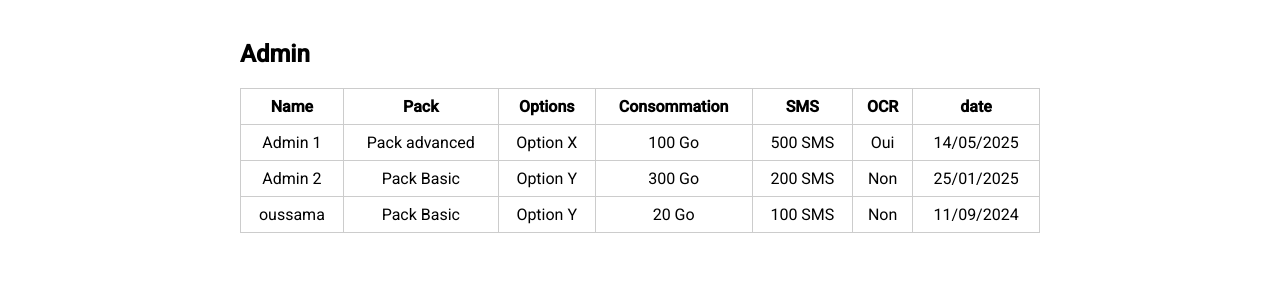
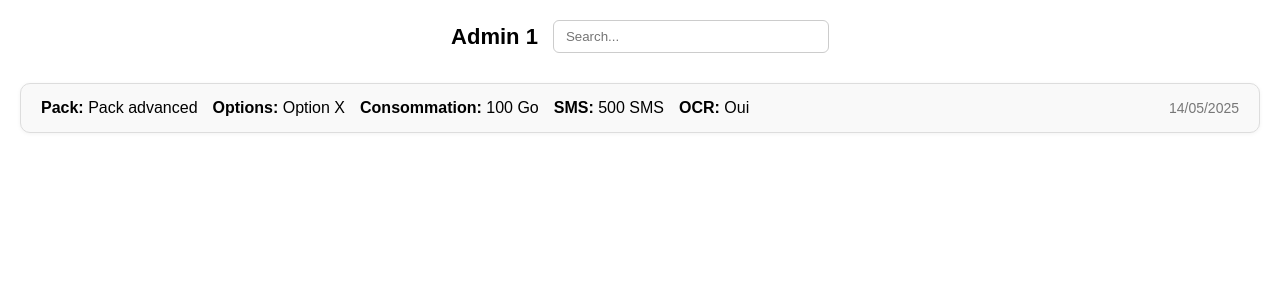
Before and after one commit to Mohamed-Yahyaa/page_admin, an Angular app: page /dashboard in a window 1280 px wide. Shown: the top 300 px of the page. Built offline with nearby package versions, Linux system fonts and the light colour scheme.

Commit message:
design to dashboard

```diff
--- a/src/app/admin.service.ts
+++ b/src/app/admin.service.ts
@@ -17,26 +17,26 @@ export class AdminService {
       ocr: 'Oui',
       date: '14/05/2025',
     },
-    {
-      id: 2,
-      name: 'Admin 2',
-      pack: 'Pack Basic',
-      options: 'Option Y',
-      consommation: '300 Go',
-      sms: '200 SMS',
-      ocr: 'Non',
-      date: '25/01/2025'
-    },
-    {
-      id: 3,
-      name: 'oussama',
-      pack: 'Pack Basic',
-      options: 'Option Y',
-      consommation: '20 Go',
-      sms: '100 SMS',
-      ocr: 'Non',
-      date: '11/09/2024'
-    }
+    // {
+    //   id: 2,
+    //   name: 'Admin 2',
+    //   pack: 'Pack Basic',
+    //   options: 'Option Y',
+    //   consommation: '300 Go',
+    //   sms: '200 SMS',
+    //   ocr: 'Non',
+    //   date: '25/01/2025'
+    // },
+    // {
+    //   id: 3,
+    //   name: 'oussama',
+    //   pack: 'Pack Basic',
+    //   options: 'Option Y',
+    //   consommation: '20 Go',
+    //   sms: '100 SMS',
+    //   ocr: 'Non',
+    //   date: '11/09/2024'
+    // }
   ];
 
   constructor() {}
--- a/src/app/dashboard/dashboard.component.css
+++ b/src/app/dashboard/dashboard.component.css
@@ -1,27 +1,80 @@
-.container {
-    padding: 20px;
-    max-width: 800px;
-    margin: auto;
+.dashboard-container {
+  max-width: 100%;
+  padding: 20px;
+  box-sizing: border-box;
+  font-family: Arial, sans-serif;
+}
+
+.top-row {
+  display: flex;
+  justify-content: center;
+  align-items: center;
+  gap: 15px;
+  margin-bottom: 30px;
+}
+
+.name {
+  font-size: 22px;
+  font-weight: bold;
+}
+
+.search-box {
+  padding: 8px 12px;
+  width: 250px;
+  border: 1px solid #ccc;
+  border-radius: 6px;
+}
+
+.admin-card {
+  background: #f9f9f9;
+  border: 1px solid #ddd;
+  border-radius: 10px;
+  padding: 15px 20px;
+  margin-bottom: 15px;
+  box-shadow: 0 1px 4px rgba(0,0,0,0.05);
+  display: flex;
+  justify-content: space-between;
+  flex-wrap: wrap;
+}
+
+.data-row {
+  display: flex;
+  flex-wrap: wrap;
+  gap: 15px;
+}
+
+.data-item {
+  min-width: 100px;
+}
+
+.date {
+  margin-left: auto;
+  font-size: 14px;
+  color: #777;
+  align-self: center;
+}
+
+/* Responsive */
+@media (max-width: 768px) {
+  .data-row {
+    flex-direction: column;
   }
 
-  input {
-    margin: 5px;
-    padding: 6px;
+  .admin-card {
+    flex-direction: column;
   }
 
-  button {
-    margin: 5px;
-    padding: 6px 10px;
+  .top-row {
+    flex-direction: column;
   }
 
-  table {
+  .search-box {
     width: 100%;
-    margin-top: 20px;
-    border-collapse: collapse;
+    max-width: 100%;
   }
 
-  th, td {
-    border: 1px solid #ccc;
-    padding: 8px;
-    text-align: center;
+  .date {
+    margin-left: 0;
+    margin-top: 10px;
   }
+}
--- a/src/app/dashboard/dashboard.component.html
+++ b/src/app/dashboard/dashboard.component.html
@@ -1,30 +1,22 @@
-<div class="container">
-  <h2>Admin</h2>
+<div class="dashboard-container">
 
-  <table cellpadding="5">
-    <thead>
-      <tr>
-        <th>Name</th>
-        <th>Pack</th>
-        <th>Options</th>
-        <th>Consommation</th>
-        <th>SMS</th>
-        <th>OCR</th>
-        <th>date</th>
-      </tr>
-    </thead>
-    <tbody>
-      <tr *ngFor="let admin of admins">
-        <td>{{ admin.name }}</td>
-        <td>{{ admin.pack }}</td>
-        <td>{{ admin.options }}</td>
-        <td>{{ admin.consommation }}</td>
-        <td>{{ admin.sms }}</td>
-        <td>{{ admin.ocr }}</td>
-        <td>{{ admin.date }}</td>
-      </tr>
-    </tbody>
-  </table>
+  <!-- Top Row: Name and Search -->
+  <div class="top-row">
+    <div class="name" *ngFor="let admin of admins">{{ admin.name }}</div>
+    <input type="text" placeholder="Search..." class="search-box">
+  </div>
+
+  <!-- Data Cards Layout -->
+  <div class="admin-card" *ngFor="let admin of admins">
+    <div class="data-row">
+      <div class="data-item"><strong>Pack:</strong> {{ admin.pack }}</div>
+      <div class="data-item"><strong>Options:</strong> {{ admin.options }}</div>
+      <div class="data-item"><strong>Consommation:</strong> {{ admin.consommation }}</div>
+      <div class="data-item"><strong>SMS:</strong> {{ admin.sms }}</div>
+      <div class="data-item"><strong>OCR:</strong> {{ admin.ocr }}</div>
+    </div>
+    <div class="date">{{ admin.date }}</div>
+  </div>
 
   <p *ngIf="admins.length === 0">No admins to display.</p>
 </div>
```
